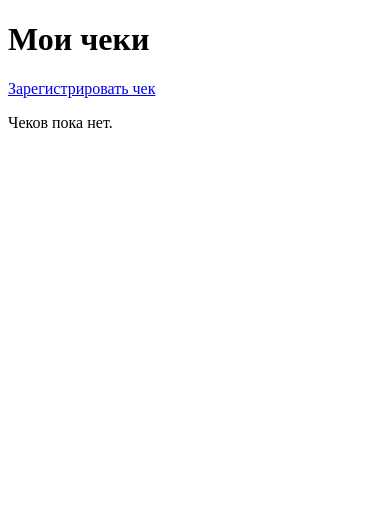
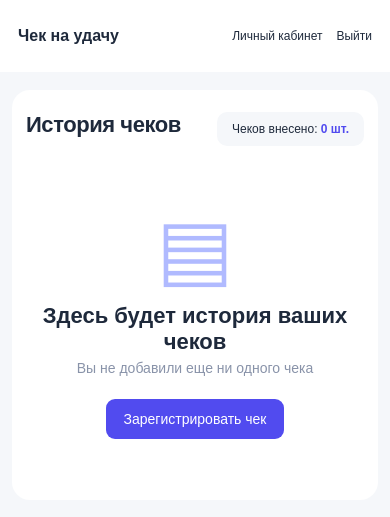
Before and after one commit to mank000/firstitcompanytest, a Django app: page / in a window 390 px wide. Shown: the top 517 px of the page. Run offline with Django 5.2, Linux system fonts and the light colour scheme; the visitor is signed in with stand-in values (Sample User, id 1); data that the repository does not hold is empty; parts of the project's set-up code (start-up, migrations or seed data) failed here and were passed over.

Commit message:
Оформил форму и личный кабинет

```diff
--- /dev/null
+++ b/receipts/static/receipts/style.css
@@ -0,0 +1,169 @@
+:root {
+    font-family: Arial, Helvetica, sans-serif;
+    color: #1e293b;
+    background: #f5f7fa;
+    font-synthesis: none;
+}
+
+* { box-sizing: border-box; }
+body { margin: 0; min-width: 320px; }
+a { color: inherit; }
+button, input { font: inherit; }
+[hidden] { display: none !important; }
+
+.site-header { background: #fff; }
+.header-inner {
+    min-height: 72px;
+    max-width: 1440px;
+    margin: 0 auto;
+    padding: 0 32px;
+    display: flex;
+    align-items: center;
+    justify-content: space-between;
+    gap: 20px;
+}
+.brand { font-size: 19px; font-weight: 700; text-decoration: none; white-space: nowrap; }
+.header-nav { display: flex; align-items: center; gap: 28px; font-size: 14px; }
+.header-nav a { text-decoration: none; }
+.header-nav a:hover, .nav-button:hover { color: #514bef; }
+.username { color: #728099; }
+.nav-button { border: 0; padding: 0; color: inherit; background: none; cursor: pointer; }
+.main-content { max-width: 1440px; margin: 0 auto; padding: 32px; }
+h1, h2, p { margin-top: 0; }
+h1 { font-size: 26px; letter-spacing: -.02em; }
+.button {
+    display: inline-flex;
+    align-items: center;
+    justify-content: center;
+    min-height: 40px;
+    padding: 10px 18px;
+    border: 0;
+    border-radius: 9px;
+    background: #514bef;
+    color: #fff;
+    font-size: 14px;
+    text-align: center;
+    text-decoration: none;
+    cursor: pointer;
+}
+.button:hover { background: #433cdb; }
+.button:disabled { opacity: .6; cursor: wait; }
+
+.form-card, .auth-card {
+    position: relative;
+    width: min(100%, 393px);
+    margin: 4px auto;
+    padding: 24px 26px 26px;
+    border-radius: 20px;
+    background: #fff;
+}
+.form-card h1 { margin-bottom: 3px; }
+.form-intro { margin-bottom: 8px; color: #4b5563; font-size: 13px; }
+.promo-period { margin-bottom: 18px; color: #75819a; font-size: 12px; }
+.close-link {
+    position: absolute;
+    right: 17px;
+    top: 15px;
+    color: #728099;
+    font-size: 26px;
+    line-height: 1;
+    text-decoration: none;
+}
+.field { margin-bottom: 9px; }
+.field label { display: block; margin-bottom: 5px; font-size: 12px; }
+.field input, .auth-card input {
+    display: block;
+    width: 100%;
+    min-width: 0;
+    height: 39px;
+    padding: 9px 12px;
+    border: 1px solid #e2e7f0;
+    border-radius: 9px;
+    color: #1e293b;
+    background: #fff;
+    outline: none;
+}
+.field input::placeholder { color: #a7b1c4; }
+.field input:focus, .auth-card input:focus { border-color: #514bef; }
+.field input.invalid { border-color: #ff626b; }
+.field-error { margin: 4px 0 0; color: #e94651; font-size: 12px; }
+.field-error:empty { display: none; }
+.form-card .button { width: 100%; margin-top: 7px; }
+.form-message { margin: 12px 0; padding: 10px; border-radius: 8px; font-size: 13px; }
+.form-message.error { color: #c32732; background: #fff0f1; }
+.success-panel { padding: 35px 0; text-align: center; }
+.success-panel h1 { margin: 20px 0 7px; }
+.success-panel p { color: #75819a; font-size: 14px; line-height: 1.5; }
+.success-panel .button { width: auto; min-width: 140px; margin-top: 8px; }
+.success-icon {
+    display: inline-flex;
+    width: 50px;
+    height: 50px;
+    align-items: center;
+    justify-content: center;
+    border: 2px solid #25c638;
+    border-radius: 11px;
+    color: #25c638;
+    font-size: 30px;
+}
+
+.history-card { min-height: 410px; padding: 30px 32px; border-radius: 24px; background: #fff; }
+.history-heading { display: flex; justify-content: space-between; align-items: center; gap: 16px; margin-bottom: 35px; }
+.history-heading h1 { margin: 0; }
+.receipt-count { padding: 10px 15px; border-radius: 10px; background: #f5f7fa; font-size: 12px; white-space: nowrap; }
+.receipt-count strong { color: #514bef; }
+.table-scroll { overflow-x: auto; }
+.receipt-table { width: 100%; border-collapse: collapse; font-size: 13px; text-align: left; }
+.receipt-table th { padding: 9px 10px; background: #f5f7fa; color: #75819a; font-weight: 400; }
+.receipt-table th:first-child { border-radius: 8px 0 0 8px; }
+.receipt-table th:last-child { border-radius: 0 8px 8px 0; }
+.receipt-table td { padding: 17px 10px; border-bottom: 1px solid #f0f2f6; vertical-align: middle; }
+.receipt-table tbody tr:nth-child(even) { background: #f7f9fc; }
+.status { display: inline-block; padding: 5px 10px; border-radius: 100px; white-space: nowrap; }
+.status-pending { color: #b78c00; background: #fff5d8; }
+.status-accepted { color: #17a526; background: #dff8e1; }
+.status-rejected { color: #e74652; background: #ffe7e9; }
+.pagination { display: flex; justify-content: center; gap: 18px; padding: 24px 0; font-size: 13px; }
+.pagination a { color: #514bef; text-decoration: none; }
+.history-footer { display: flex; justify-content: space-between; align-items: center; gap: 20px; margin-top: 25px; }
+.hint { margin: 0; padding: 11px 13px; border: 1px solid #dfe2ff; border-radius: 8px; color: #66708a; background: #f3f3ff; font-size: 13px; }
+.empty-state { padding: 40px 0 25px; text-align: center; }
+.empty-icon { margin-bottom: 13px; color: #b0baff; font-size: 82px; line-height: 1; }
+.empty-state h2 { margin-bottom: 5px; font-size: 22px; }
+.empty-state p { color: #8993a9; font-size: 14px; }
+.empty-state .button { margin-top: 9px; }
+
+.auth-card { margin-top: 45px; }
+.auth-card h1 { margin-bottom: 22px; }
+.auth-card form p { margin-bottom: 15px; font-size: 13px; }
+.auth-card label { display: block; margin-bottom: 5px; }
+.auth-card .helptext, .auth-card ul { display: block; margin: 5px 0; color: #75819a; font-size: 12px; }
+.auth-card .errorlist { color: #e94651; }
+.auth-card .button { width: 100%; margin-top: 5px; }
+.auth-footer { margin: 20px 0 0; text-align: center; font-size: 13px; }
+.auth-footer a { color: #514bef; }
+
+@media (max-width: 700px) {
+    .header-inner { padding: 12px 18px; flex-wrap: wrap; }
+    .header-nav { gap: 14px; }
+    .username { display: none; }
+    .main-content { padding: 18px 12px; }
+    .history-card { padding: 22px 14px; border-radius: 18px; }
+    .history-heading { align-items: flex-start; margin-bottom: 22px; }
+    .history-heading h1 { font-size: 22px; }
+    .receipt-count { white-space: normal; }
+    .table-scroll { overflow: visible; }
+    .receipt-table, .receipt-table tbody, .receipt-table tr, .receipt-table td { display: block; width: 100%; }
+    .receipt-table thead { display: none; }
+    .receipt-table tr { margin-bottom: 14px; padding: 8px 12px; border: 1px solid #edf0f6; border-radius: 12px; }
+    .receipt-table td { display: flex; justify-content: space-between; gap: 12px; padding: 9px 0; border-bottom: 0; overflow-wrap: anywhere; text-align: right; }
+    .receipt-table td::before { content: attr(data-label); flex-shrink: 0; color: #75819a; text-align: left; }
+    .history-footer { flex-direction: column; align-items: stretch; }
+    .history-footer .button { width: 100%; }
+}
+
+@media (max-width: 390px) {
+    .brand { font-size: 16px; }
+    .header-nav { font-size: 12px; }
+    .form-card { padding: 22px 18px; }
+}
--- /dev/null
+++ b/receipts/templates/base.html
@@ -0,0 +1,33 @@
+{% load static %}
+<!DOCTYPE html>
+<html lang="ru">
+<head>
+    <meta charset="UTF-8">
+    <meta name="viewport" content="width=device-width, initial-scale=1">
+    <title>{% block title %}Чек на удачу{% endblock %}</title>
+    <link rel="stylesheet" href="{% static 'receipts/style.css' %}">
+</head>
+<body>
+    <header class="site-header">
+        <div class="header-inner">
+            <a class="brand" href="{% url 'receipts:list' %}">Чек на удачу</a>
+            <nav class="header-nav" aria-label="Основная навигация">
+                {% if user.is_authenticated %}
+                    <a href="{% url 'receipts:list' %}">Личный кабинет</a>
+                    <span class="username">{{ user.username }}</span>
+                    <form method="post" action="{% url 'logout' %}">
+                        {% csrf_token %}
+                        <button type="submit" class="nav-button">Выйти</button>
+                    </form>
+                {% else %}
+                    <a href="{% url 'login' %}">Войти</a>
+                    <a href="{% url 'receipts:register' %}">Регистрация</a>
+                {% endif %}
+            </nav>
+        </div>
+    </header>
+    <main class="main-content">
+        {% block content %}{% endblock %}
+    </main>
+</body>
+</html>
--- a/receipts/templates/receipts/list.html
+++ b/receipts/templates/receipts/list.html
@@ -1,33 +1,60 @@
-<!DOCTYPE html>
-<html lang="ru">
-<head>
-    <meta charset="UTF-8">
-    <title>Мои чеки</title>
-</head>
-<body>
-    <h1>Мои чеки</h1>
+{% extends "base.html" %}
 
-    <a href="{% url 'receipts:create' %}">
-        Зарегистрировать чек
-    </a>
+{% block title %}Мои чеки{% endblock %}
 
-    {% for receipt in page %}
-        <div>
-            <p>
-                {{ receipt.purchase_at }}
-                — {{ receipt.amount }} руб
-                — {{ receipt.get_status_display }}
-            </p>
+{% block content %}
+<section class="history-card">
+    <div class="history-heading">
+        <h1>История чеков</h1>
+        <span class="receipt-count">Чеков внесено: <strong>{{ page.paginator.count }} шт.</strong></span>
+    </div>
 
-            {% if receipt.rejection_reason %}
-                <p>
-                    Причина отказа:
-                    {{ receipt.rejection_reason }}
-                </p>
-            {% endif %}
+    {% if page %}
+        <div class="table-scroll">
+            <table class="receipt-table">
+                <thead>
+                    <tr>
+                        <th>Дата покупки</th>
+                        <th>Статус</th>
+                        <th>Сумма чека</th>
+                        <th>Дата регистрации</th>
+                        <th>Информация</th>
+                    </tr>
+                </thead>
+                <tbody>
+                    {% for receipt in page %}
+                        <tr>
+                            <td data-label="Дата покупки">{{ receipt.purchase_at|date:"H:i d.m.Y" }}</td>
+                            <td data-label="Статус"><span class="status status-{{ receipt.status }}">{{ receipt.get_status_display }}</span></td>
+                            <td data-label="Сумма чека">{{ receipt.amount }} ₽</td>
+                            <td data-label="Дата регистрации">{{ receipt.created_at|date:"H:i d.m.Y" }}</td>
+                            <td data-label="Информация">
+                                {% if receipt.rejection_reason %}{{ receipt.rejection_reason }}{% elif receipt.status == "pending" %}Чек на проверке{% else %}Чек принят{% endif %}
+                            </td>
+                        </tr>
+                    {% endfor %}
+                </tbody>
+            </table>
         </div>
-    {% empty %}
-        <p>Чеков пока нет.</p>
-    {% endfor %}
-</body>
-</html>
+
+        {% if page.paginator.num_pages > 1 %}
+            <nav class="pagination" aria-label="Страницы чеков">
+                {% if page.has_previous %}<a href="?page={{ page.previous_page_number }}">← Назад</a>{% endif %}
+                <span>Страница {{ page.number }} из {{ page.paginator.num_pages }}</span>
+                {% if page.has_next %}<a href="?page={{ page.next_page_number }}">Вперёд →</a>{% endif %}
+            </nav>
+        {% endif %}
+        <div class="history-footer">
+            <p class="hint">Иногда проверка чека может занять до 5 рабочих дней</p>
+            <a class="button" href="{% url 'receipts:create' %}">Зарегистрировать чек</a>
+        </div>
+    {% else %}
+        <div class="empty-state">
+            <div class="empty-icon" aria-hidden="true">▤</div>
+            <h2>Здесь будет история ваших чеков</h2>
+            <p>Вы не добавили еще ни одного чека</p>
+            <a class="button" href="{% url 'receipts:create' %}">Зарегистрировать чек</a>
+        </div>
+    {% endif %}
+</section>
+{% endblock %}
--- a/receipts/views.py
+++ b/receipts/views.py
@@ -1,3 +1,4 @@
+from django.conf import settings
 from django.contrib.auth import login
 from django.contrib.auth.decorators import login_required
 from django.contrib.auth.forms import UserCreationForm
@@ -45,7 +46,11 @@ def create_receipt(request):
     return render(
         request,
         "receipts/create.html",
-        {"form": form},
+        {
+            "form": form,
+            "promo_start": settings.PROMO_START_DATE,
+            "promo_end": settings.PROMO_END_DATE,
+        },
     )
 
 
```
Also changed, not shown: receipts/forms.py (+10 -6 lines), receipts/static/receipts/form.js (added, +98 -0 lines), receipts/templates/receipts/create.html (+33 -20 lines), receipts/templates/registration/login.html (+10 -17 lines), receipts/templates/registration/register.html (+10 -18 lines).
